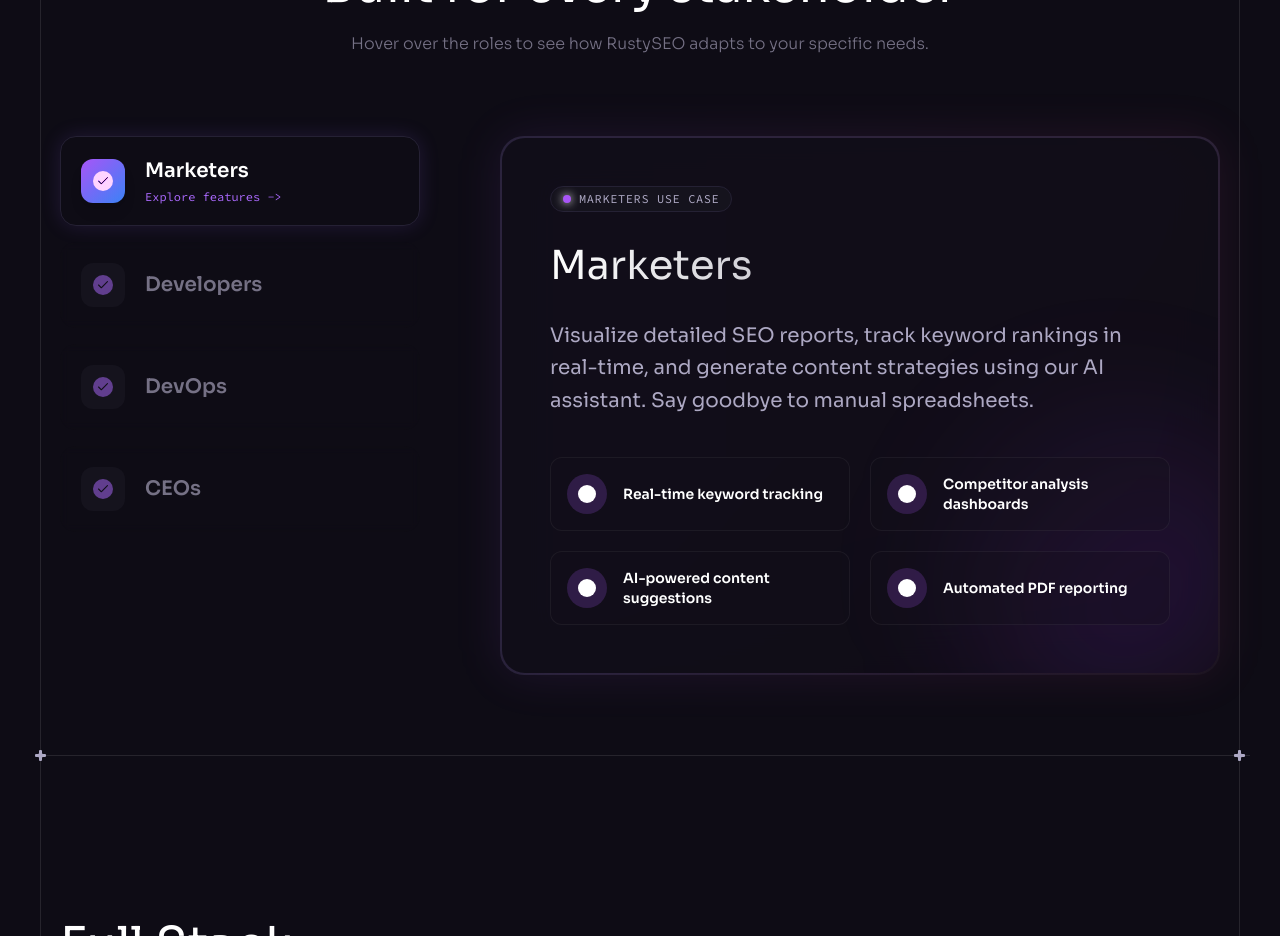
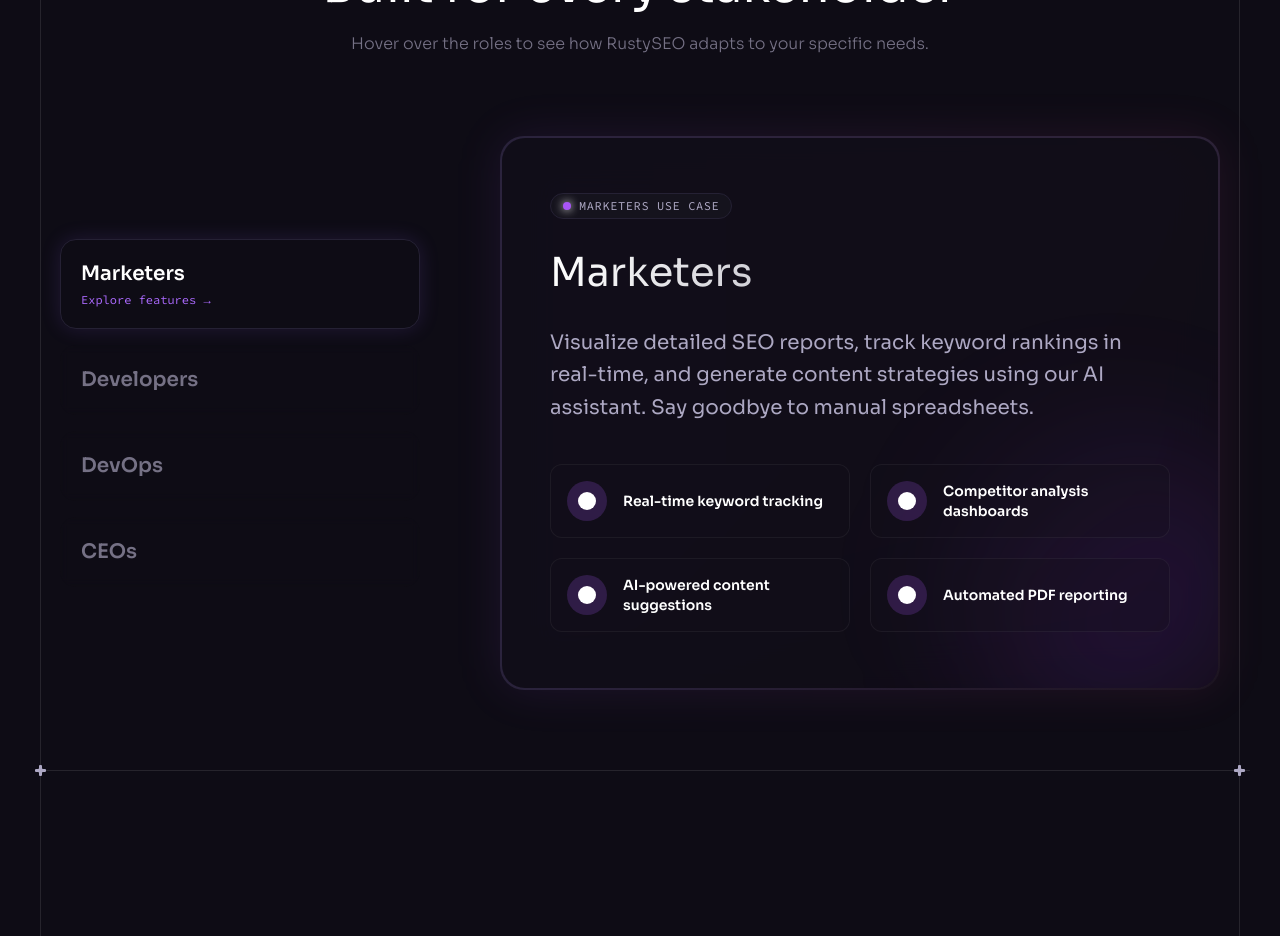
Before and after one commit to mascanho/RustyLanding, a React (Vite) app: page / in a window 1280 px wide. Shown: the part 3260-4196 px from the top of the page. Built offline with nearby package versions, Linux system fonts and the light colour scheme; no server answers.

Commit message:
Update UseCases.jsx

```diff
--- a/src/components/UseCases.jsx
+++ b/src/components/UseCases.jsx
@@ -78,7 +78,7 @@
                     text="Hover over the roles to see how RustySEO adapts to your specific needs."
                 />
 
-                <div className="flex flex-col lg:flex-row gap-10 lg:gap-20 mt-10 lg:mt-20">
+                <div className="flex flex-col lg:flex-row items-center gap-10 lg:gap-20 mt-10 lg:mt-20">
                     {/* Tabs - Hoverable List */}
                     <div className="flex flex-col gap-4 lg:w-1/3">
                         {useCases.map((item) => (
@@ -90,25 +90,14 @@
                                     : "bg-transparent border-transparent hover:bg-n-8/30 hover:border-n-7 focus:scale-[1.02]"
                                     }`}
                             >
-                                <div className={`p-3 rounded-xl mr-5 transition-all duration-300 ${activeTab === item.id
-                                        ? "bg-gradient-to-br from-purple-500 to-blue-500 shadow-lg"
-                                        : "bg-n-7 group-hover:bg-n-6"
-                                    }`}>
-                                    <img
-                                        src={check}
-                                        width={20}
-                                        height={20}
-                                        alt="icon"
-                                        className={`transition-all duration-300 ${activeTab === item.id ? "brightness-200 contrast-100" : "opacity-50"}`}
-                                    />
-                                </div>
+
                                 <div className="flex flex-col">
                                     <span className={`text-xl font-bold transition-colors ${activeTab === item.id ? "text-n-1" : "text-n-4 group-hover:text-n-2"}`}>
                                         {item.title}
                                     </span>
                                     {activeTab === item.id && (
                                         <span className="text-xs font-code text-color-1 animate-fade-in mt-1">
-                            Explore features ->
+                                            Explore features &rarr;
                                         </span>
                                     )}
                                 </div>
@@ -127,7 +116,7 @@
                                         'from-orange-500/20 to-red-500/20'
                                 } rounded-3xl blur-xl transition-colors duration-500 opacity-50`} />
 
-                            <div className="bg-n-8/90 backdrop-blur-xl rounded-[23px] p-8 lg:p-12 h-full flex flex-col justify-center relative overflow-hidden transition-all duration-500">
+                            <div className="bg-n-8/90 backdrop-blur-xl rounded-[23px] p-8 lg:p-12 min-h-[550px] flex flex-col justify-center relative overflow-hidden transition-all duration-500">
 
                                 {/* Content Animation Container */}
                                 <div key={activeTab} className="animate-fade-in relative z-10">
```
Lines whose indentation alone changed are shown as unchanged.
